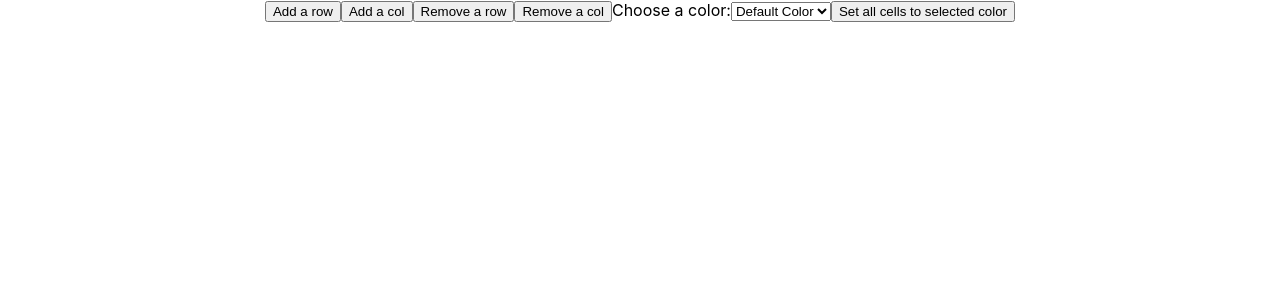
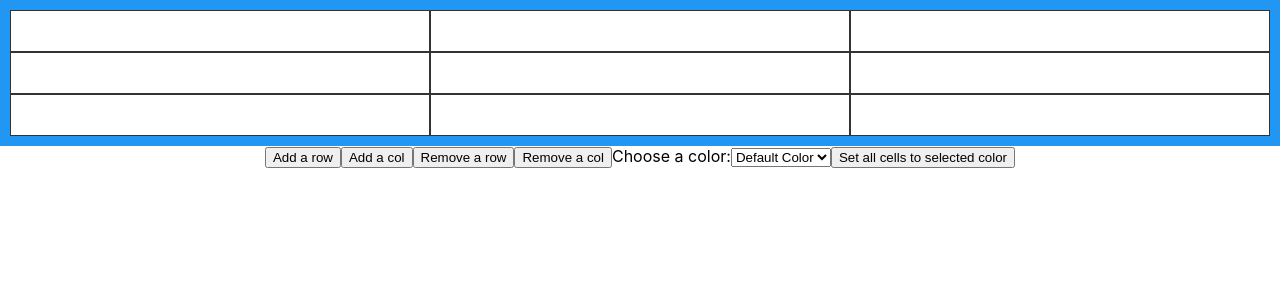
Before and after one commit to 9P9E12/TTP-Assignment-8, a React (Create React App) app: page / in a window 1280 px wide. Shown: the top 300 px of the page. Built offline with nearby package versions, Linux system fonts and the light colour scheme.

Commit message:
Added the cells to the grid. They do not update their color nor update themselves properly

```diff
--- a/src/components/App.jsx
+++ b/src/components/App.jsx
@@ -1,6 +1,8 @@
 import React from 'react';
+import reactDOM from 'react-dom';
 import '../App.css';
 import Grid from './Grid';
+import Cell from './Cell';
 
 class App extends React.Component {
   //Create values that we need to keep track of
@@ -26,6 +28,7 @@ class App extends React.Component {
         this.setState({rows: prevRow + 1}, () =>{
           console.log("Updated rows: " + this.state.rows);
           this.updateRows();
+          this.updateCells(this.state.cols);
         });
         break;
       case "2": //Increment Cols
@@ -88,8 +91,14 @@ class App extends React.Component {
     console.log(document.querySelector("#grid").style.gridTemplateRows);
   }
 
-  displayCells = () =>{
-
+  updateCells = (numOfCells) =>{
+    const gridDiv = document.querySelector("#grid");
+    /*
+    let cells = [];
+    for(let i = 0; i < numOfCells; i++){
+        cells.push(<Cell id={i}></Cell>);
+    }
+    reactDOM.render(cells,gridDiv);*/
   }
 
   render(){
--- a/src/components/Cell.jsx
+++ b/src/components/Cell.jsx
@@ -2,6 +2,14 @@ import React from 'react'
 
 export default function Cell(props){
   return (
-    <div class="grid-item"></div>
+    <div className="grid-item"
+    style={
+      {'backgroundColor': 'white',
+        'border': '1px solid rgba(0, 0, 0, 0.8)',
+        'padding': '20px',
+        'fontSize': '30px',
+        'textAlign': 'center'}
+    }
+    ></div>
   )
 }
--- a/src/components/Grid.jsx
+++ b/src/components/Grid.jsx
@@ -1,8 +1,27 @@
 import React from 'react'
+import Cell from './Cell'
 
 export default function Grid(props){
   return (
-    <div className="grid-container" id="grid">
+    <div
+    className="grid-container"
+    id="grid"
+    style={
+    {'display': 'grid',
+    'gridTemplateColumns': 'auto auto auto',
+    'gridTemplateRows': 'auto auto auto',
+    'backgroundColor': '#2196F3',
+    'padding': '10px'}
+    }>
+      <Cell/>
+      <Cell/>
+      <Cell/>
+      <Cell/>
+      <Cell/>
+      <Cell/>
+      <Cell/>
+      <Cell/>
+      <Cell/>
     </div>
   )
 }
```
